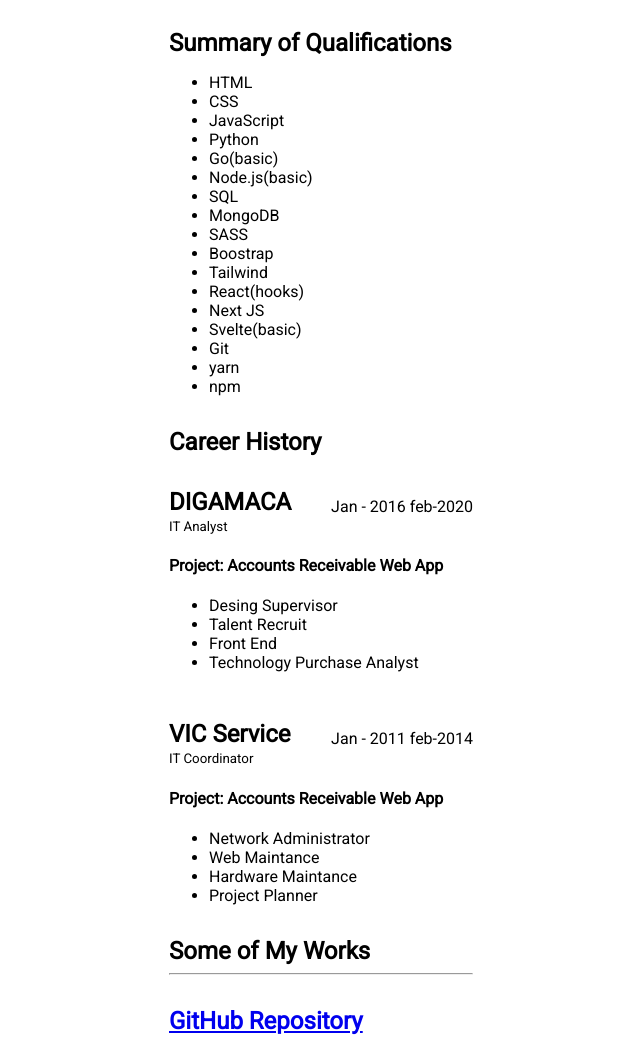
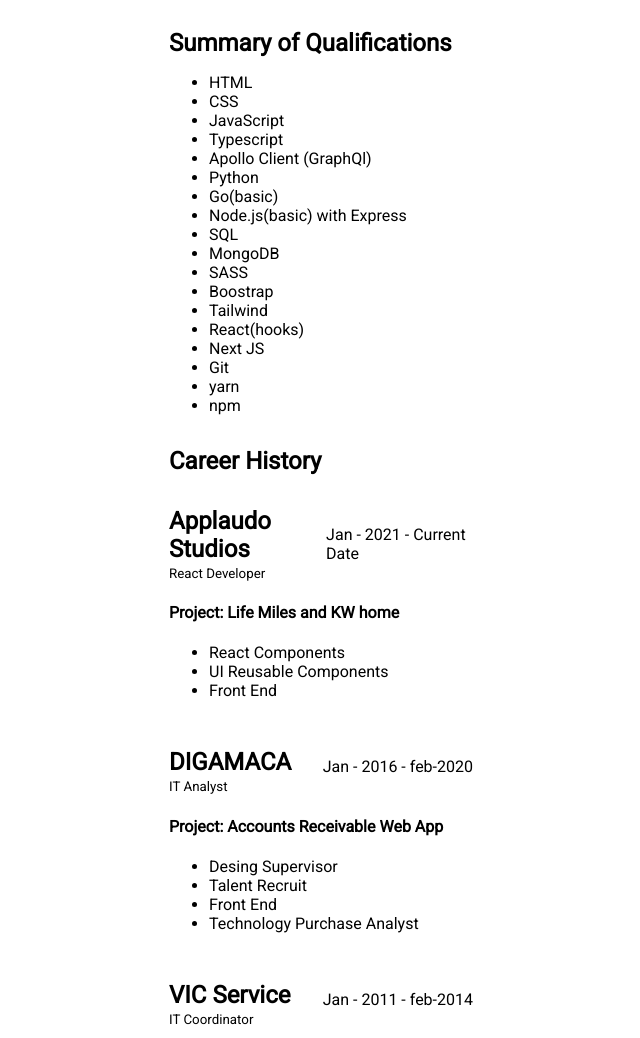
Before and after one commit to atreiderleto/AlbertoDiazCV, a plain HTML site: page index.html in a window 1280 px wide. Shown: the part 481-1519 px from the top of the page, without its empty margins (319-959 px from the left). Drawn offline with Linux system fonts and the light colour scheme.

Commit message:
Add files via upload

```diff
--- a/index.html
+++ b/index.html
@@ -12,8 +12,8 @@
 <body>
     <h1>Alberto Diaz</h1>
     <div class="info">
-        <span><strong>Email:</strong> atreider@protonmail.com</span>
-        <span><strong>Phone</strong> +57 315-6970769</span>
+        <span><strong>Email:</strong> albertodiaz9@protonmail.com</span>
+        <span><strong>Phone</strong> +57 315-6970769 </span>
         <span><strong>Location:</strong> Bogota - Colombia</span>
     </div>
     <hr>
@@ -34,9 +34,11 @@
         <li>HTML</li>
         <li>CSS</li>
         <li>JavaScript</li>
+        <li>Typescript</li>
+        <li>Apollo Client (GraphQl)</li>
         <li>Python</li>
         <li>Go(basic)</li>
-        <li>Node.js(basic)</li>
+        <li>Node.js(basic) with Express</li>
         <li>SQL</li>
         <li>MongoDB</li>
         <li>SASS</li>
@@ -44,7 +46,6 @@
         <li>Tailwind</li>
         <li>React(hooks)</li>
         <li>Next JS</li>
-        <li>Svelte(basic)</li>
         <li>Git</li>
         <li>yarn</li>
         <li>npm</li>
@@ -53,10 +54,27 @@
 
     <h2>Career History</h2>
 
+
+    <div>
+        <div class="work">
+            <h2>Applaudo Studios</h2>
+            <span>Jan - 2021 - Current Date</span>
+        </div>
+        <small>React Developer</small>
+
+        <h4>Project: Life Miles and KW home</h4>
+
+        <ul>
+            <li>React Components</li>
+            <li>UI Reusable Components</li>
+            <li>Front End</li>
+        </ul>
+    </div>
+
     <div>
         <div class="work">
             <h2>DIGAMACA</h2>
-            <span>Jan - 2016 feb-2020</span>
+            <span>Jan - 2016 - feb-2020</span>
         </div>
         <small>IT Analyst</small>
 
@@ -75,7 +93,7 @@
     <div>
         <div class="work">
             <h2>VIC Service</h2>
-            <span>Jan - 2011 feb-2014</span>
+            <span>Jan - 2011 - feb-2014</span>
         </div>
         <small>IT Coordinator</small>
 
@@ -92,7 +110,8 @@
 
     <h2>Some of My Works</h2>
     <hr>
-    <a href="https://github.com/atreiderleto" target="_blank"><h2>GitHub Repository</h2></a>
+    <a href="https://github.com/AlbertoMDG" target="_blank"><h2>GitHub Repository</h2></a>
+    <a href="https://github.com/atreiderleto" target="_blank"><h2>GitHub Personal Repository</h2></a>
     <a href="https://www.behance.net/atreiderleb2ed" target="_blank"><h2>Behance Porfolio</h2></a>
     <hr>
     <h2>Education</h2>
--- a/styles.css
+++ b/styles.css
@@ -43,13 +43,6 @@
 
 /* responsive */
 
-@media (max-width: 1240px) {
-
-    body {
-        padding: 1rem;
-    }
-}
-
 @media (max-width: 414px) {
 
     body {
```
